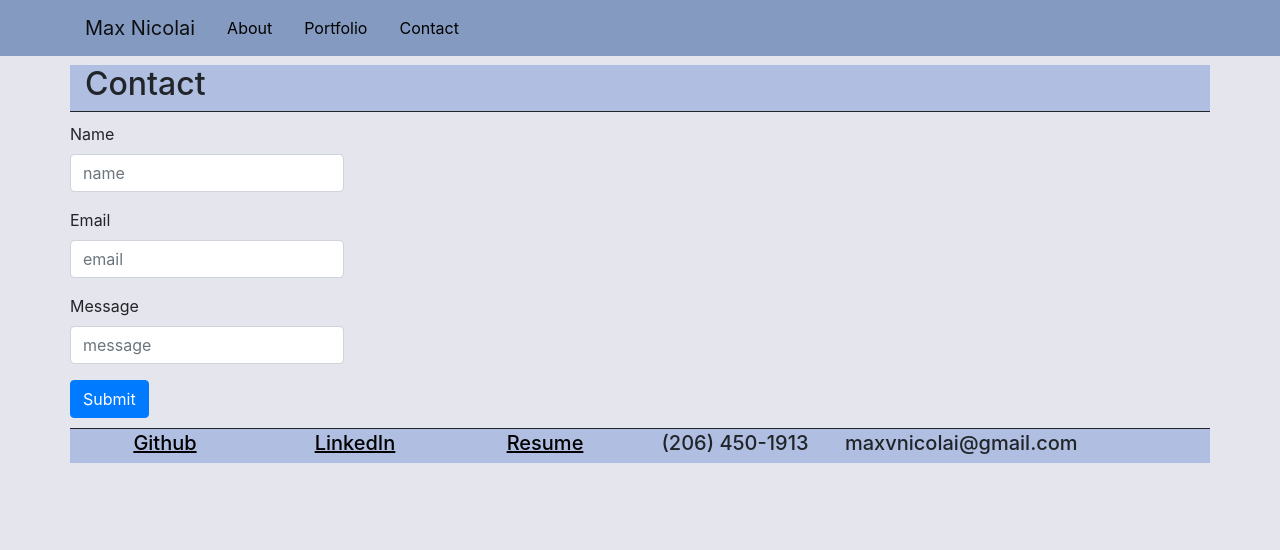
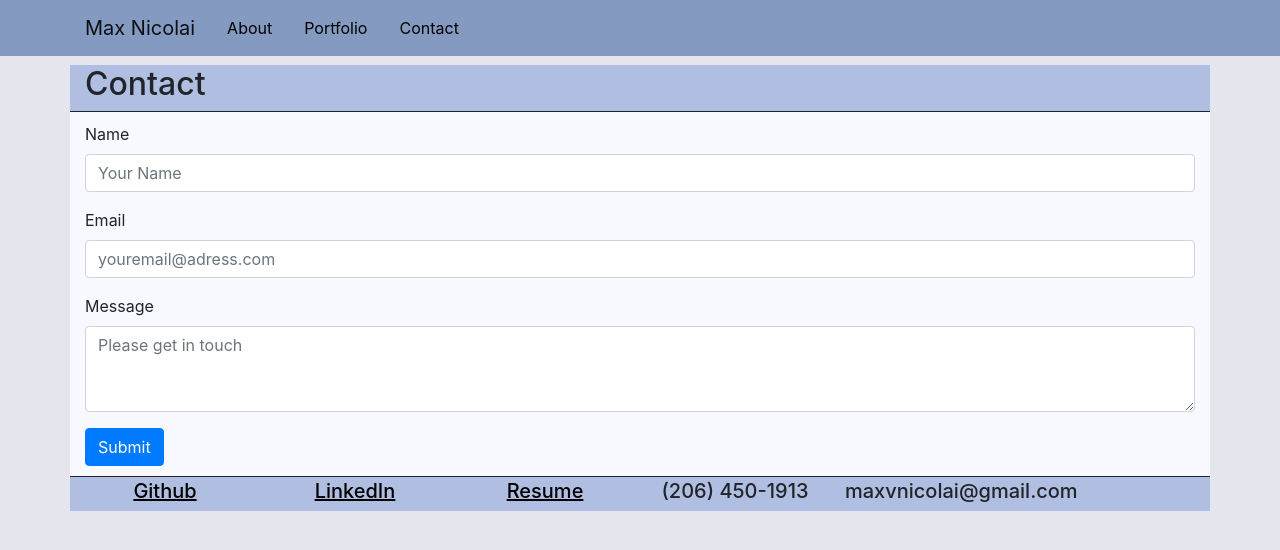
Before and after one commit to mavn2/react_portfolio, a React (Create React App) app: page /contact in a window 1280 px wide. Shown: the top 550 px of the page. Built offline with nearby package versions, Linux system fonts and the light colour scheme.

Commit message:
added html classes lost in transition, now matches original

```diff
--- a/src/components/ContactForm/index.js
+++ b/src/components/ContactForm/index.js
@@ -32,7 +32,7 @@ export default function ContactForm() {
         <Form.Label>Name</Form.Label>
         <Form.Control
           type="text"
-          placeholder="name"
+          placeholder="Your Name"
           name="sender_name"
         ></Form.Control>
       </Form.Group>
@@ -40,7 +40,7 @@ export default function ContactForm() {
         <Form.Label>Email</Form.Label>
         <Form.Control
           type="email"
-          placeholder="email"
+          placeholder="youremail@adress.com"
           name="sender_email"
         ></Form.Control>
       </Form.Group>
@@ -48,8 +48,10 @@ export default function ContactForm() {
         <Form.Label>Message</Form.Label>
         <Form.Control
           type="text"
-          placeholder="message"
+          placeholder="Please get in touch"
           name="message"
+          as="textarea"
+          rows={3}
         ></Form.Control>
       </Form.Group>
       <Button variant="primary" type="submit" value="Send">
--- a/src/pages/Contact.js
+++ b/src/pages/Contact.js
@@ -7,10 +7,12 @@ import Header from '../components/Header';
 // Export contact page
 export default function Contact() {
   return (
-    <Container>
+    <Container className="main">
       <Header page={'Contact'} />
       <Row className="justify-content-start" id="con">
-        <ContactForm />
+        <Container>
+          <ContactForm />
+        </Container>
       </Row>
       <Footer />
     </Container>
--- a/src/pages/Portfolio.js
+++ b/src/pages/Portfolio.js
@@ -12,9 +12,9 @@ import projects from '../assets/projects';
 export default function Portfolio() {
   console.log(projects);
   return (
-    <Container>
+    <Container className="main">
       <Header page={'Portfolio'} />
-      <CardColumns>
+      <CardColumns className="pb-5 pt-5">
         {projects.map((project) => (
           <Project
             name={project.name}
--- a/src/style.css
+++ b/src/style.css
@@ -5,97 +5,96 @@ I just wanted to tell you in case something, maybe, doesn't make sense or clashe
 
 /*Style for Navbar*/
 
-.navbar{
+.navbar {
   background: #849ac0;
 }
 
-.nav-link{
+.nav-link {
   color: black;
 }
 
 /*Page Background*/
 
-body{
+body {
   padding-top: 65px;
   background-color: #e5e5ed;
 }
 
 /*Universal style for page bodies*/
 
-.main{
-    margin-top: 30px;
-    max-width: 700px;
+.main {
   background-color: ghostwhite;
 }
 
 /*Reusable headers/footers for content*/
 
-.head{
+.head {
   border-bottom-style: solid;
   border-width: thin;
   background-color: #afbee1;
 }
 
-.head h2{
+.head h2 {
   vertical-align: middle;
 }
 
-.foot{
+.foot {
   border-top-style: solid;
   border-width: thin;
   background-color: #afbee1;
 }
 
-.foot h4,h5{
+.foot h4,
+h5 {
   vertical-align: middle;
   padding-top: 2px;
 }
 
 /*Style for the About Me card, distinct from Portfolio cards*/
 
-#bio{
+#bio {
   margin-top: 0px;
 }
 
-#bio .card{
+#bio .card {
   background-color: ghostwhite;
 }
 
-#bio .col-md{
+#bio .col-md {
   padding-right: 0px;
   padding-left: 0px;
 }
 
-article, .aboutTabs{
+article,
+.aboutTabs {
   margin-left: 5px;
 }
 
-
 /*Style for Contact page*/
 
-#con{
+#con {
   margin-top: 10px;
   padding-bottom: 10px;
 }
 
 /*Style for Portoflio Page*/
 
-.card-link{
+.card-link {
   text-decoration: underline;
   color: black;
 }
 
-.pHeader{
+.pHeader {
   border-bottom-style: solid;
   border-width: thin;
   background-color: #d3e4fb;
 }
 
-.card-footer{
+.card-footer {
   background-color: #d3e4fb;
 }
 
-.card-footer.row{
+.card-footer.row {
   margin-right: 0px;
   margin-left: 0px;
 }
```
Lines whose indentation alone changed are shown as unchanged.
